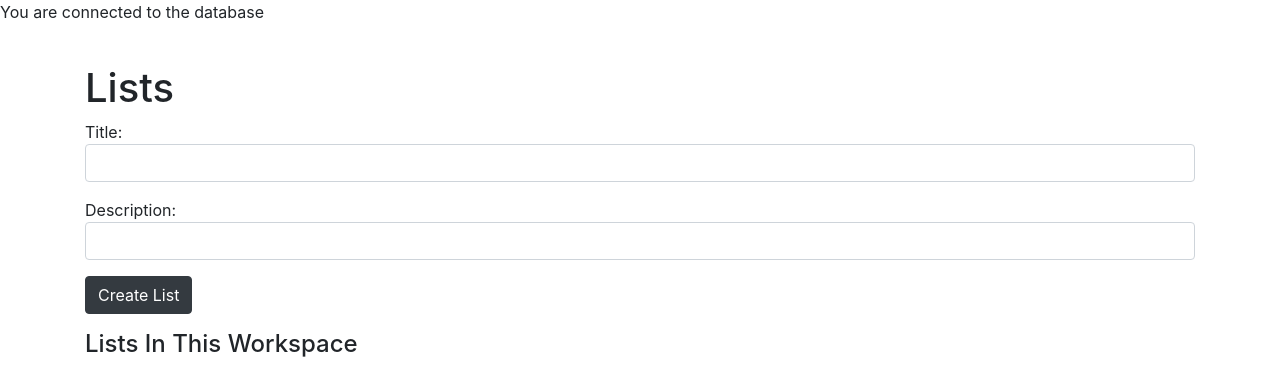
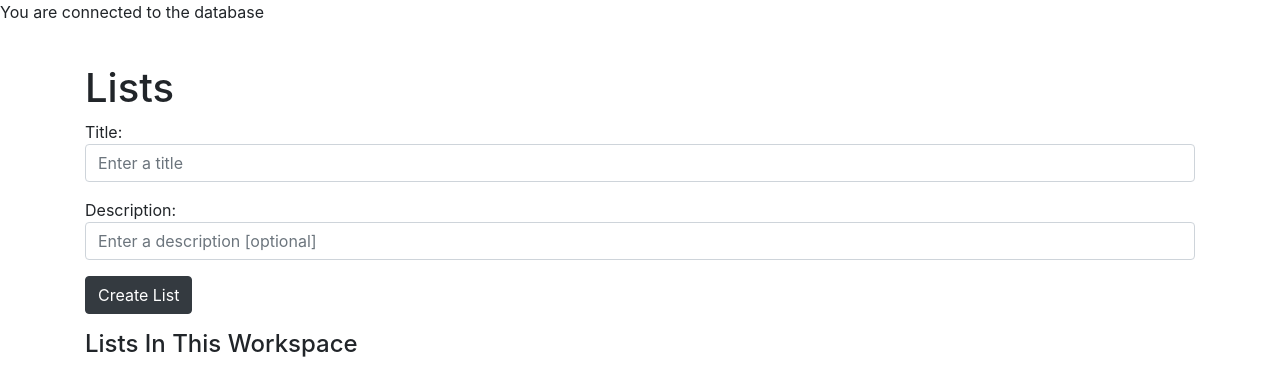
Before and after one commit to Bartleby2718/priorities, a PHP site: page /lists.php in a window 1280 px wide. Shown: the top 367 px of the page. Run offline with PHP 8.4, Linux system fonts and the light colour scheme; tables that the repository leaves empty or names only in its code hold one stand-in row (values such as "Sample post").

Commit message:
Lists is working

```diff
--- a/list-actions.php
+++ b/list-actions.php
@@ -1,27 +1,4 @@
 <?php
-
-// function create_list()
-// {
-//    global $db;
-//    $query = "CREATE TABLE IF NOT EXISTS list (
-//              name VARCHAR(30) PRIMARY KEY,
-//              major VARCHAR(20),
-//              year INT(1) )";
-
-//    $statement = $db->prepare($query);
-//    $statement->execute();
-//    $statement->closeCursor();
-// }
-
-// function drop_list()
-// {
-//    global $db;
-//    $query = "DROP TABLE friends";
-
-//    $statement = $db->prepare($query);
-//    $statement->execute();
-//    $statement->closeCursor();
-// }
 
 // Prepared statement (or parameterized statement) happens in 2 phases:
 //   1. prepare() sends a template to the server, the server analyzes the syntax
@@ -57,7 +34,7 @@ function getAllListsRelevantNoGroup($email, $workspace_name)
 function getAllListsRelevantGroup($group_ID)
 {
    global $db;
-   $query = "select * from lists, group_list_connection WHERE group_ID=:group_ID";
+   $query = "select * from lists NATURAL JOIN group_list_connection WHERE group_ID=:group_ID";
    $statement = $db->prepare($query);
    $statement->bindValue(':group_ID', $group_ID);
    $statement->execute();
@@ -121,7 +98,7 @@ function newList($title, $description, $email = "", $workspace_name = "", $group
    $list_ID = $result['Auto_increment'];
 
    // insert into friends (name, major, year) values ('someone', 'CS', 4);
-   $query = "INSERT INTO lists VALUES (DEFAULT, :title, :description)";
+   $query = "INSERT INTO lists VALUES (DEFAULT, :description, :title)";
 
    echo "newList: $title : $description <br/>";
    $statement = $db->prepare($query);
--- a/lists.php
+++ b/lists.php
@@ -18,7 +18,7 @@ require('list-actions.php');
 $msg = '';
 $email = 'up3f@virginia.edu';
 $workspace_name = 'DB';
-$group_ID = "";
+$group_ID = '';
 
 if (!empty($_POST['db-btn']))
 {
@@ -73,11 +73,11 @@ if ($group_ID == ""){
 <form action="lists.php" method="post">
   <div class="form-group">
     Title:
-    <input type="text" class="form-control" name="title" value="<?php if (!empty($friend_to_update)) echo $friend_to_update['major'] ?>"/>
+    <input type="text" class="form-control" name="title" placeholder="Enter a title">
   </div>
   <div class="form-group">
     Description:
-    <input type="text" class="form-control" name="description" value="<?php if (!empty($friend_to_update)) echo $friend_to_update['year'] ?>" />
+    <input type="text" class="form-control" name="description" placeholder="Enter a description [optional]">
   </div>
 
   <div class="form-group">
```
